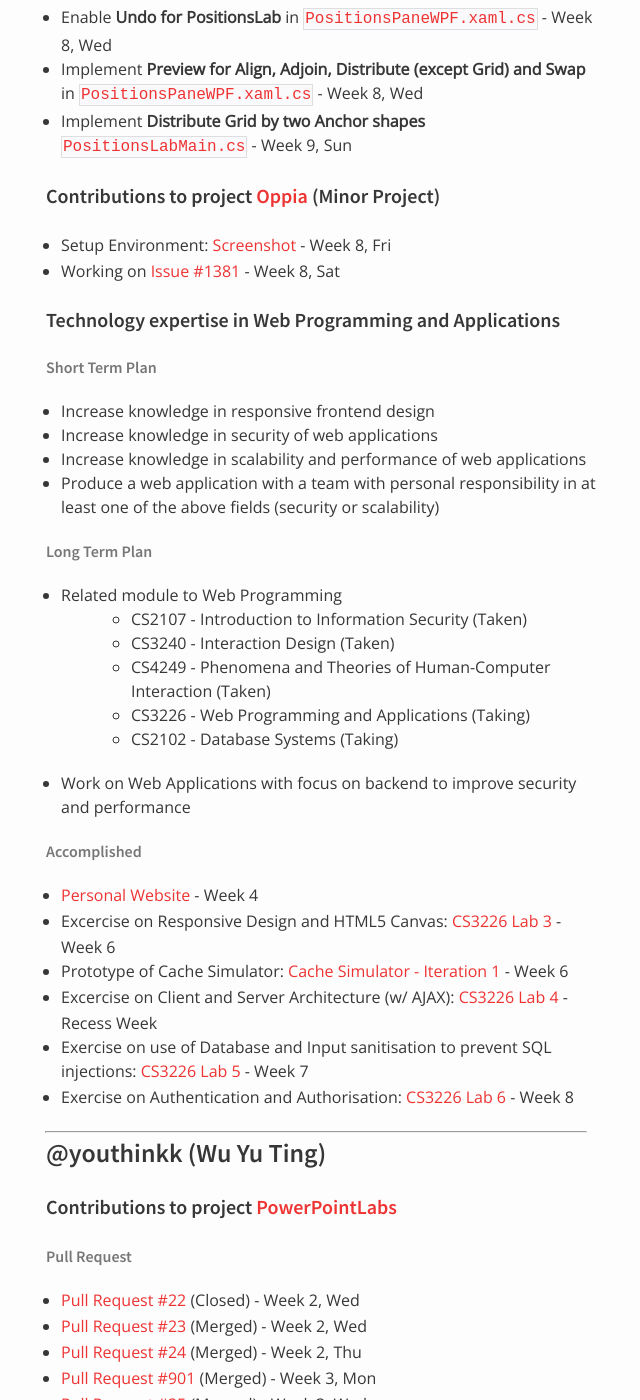
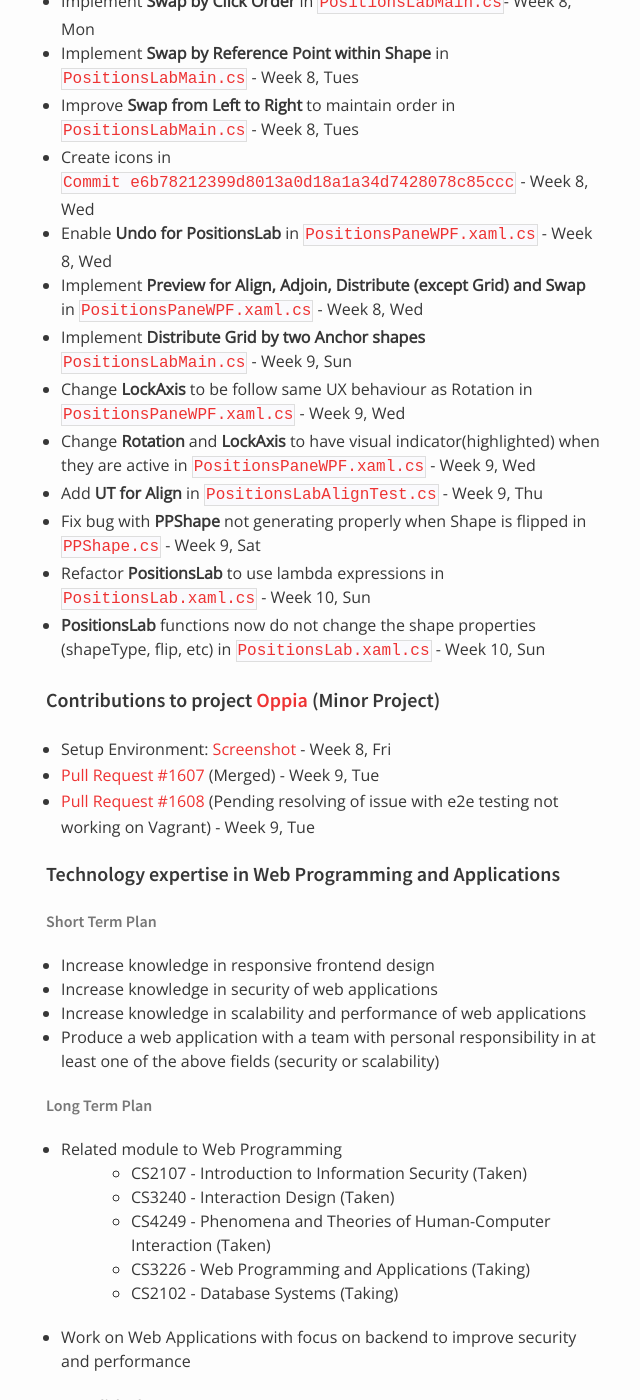
Before and after one commit to nus-oss/cs3281-AY1516S2-website, a Jekyll site: the page built from teams/powerpointlabs.md, in a window 1280 px wide and 1400 px high, scrolled down 4730 px. Shown: the whole window, without its empty margins (324-964 px from the left). Built offline with Jekyll 4.4.1, drawn with Linux system fonts in a browser that asks for light colours; some of the changed text lies outside the part shown.

Commit message:
Update PositionsLab and Oswell's update

```diff
--- a/teams/powerpointlabs.md
+++ b/teams/powerpointlabs.md
@@ -59,6 +59,11 @@
   * [x] [Swap by Reference Point](https://github.com/nus-fboa2016-PL/PowerPointLabs/issues/25) - Week 8, Thu
   * [x] [Distribute functions by two Reference Point](https://github.com/nus-fboa2016-PL/PowerPointLabs/issues/32) - Week 9, Sun
   * [x] [Implemented Powerpoint's in-built align functions](https://github.com/nus-fboa2016-PL/PowerPointLabs/issues/33) - Week 9, Sun
+  * [x] Change LockAxis to be follow same UX behaviour as Rotation - Week 9, Wed
+  * [x] Change Rotation and LockAxis to have visual indicator(highlighted) when they are active - Week 9, Wed
+  * [x] Add UT for Align - Week 9, Thu
+  * [x] Refactor PositionsLab to use lambda expressions - Week 10, Sun
+  * [x] PositionsLab functions now do not change the shape properties (shapeType, flip, etc) - Week 10, Sun
 * Groundwork for Positions Lab
   * [x] UI Mockup for Distribute along Edge, Align Vertex, Point towards/away from Shape - Week 5, Thu
   * [x] Researched and found potential solution to determining actual coordinates - Week 6, Thu
@@ -135,10 +140,17 @@
 * Enable **Undo for PositionsLab** in [`PositionsPaneWPF.xaml.cs`](https://github.com/nus-fboa2016-PL/PowerPointLabs/blob/3be5c078f66471729725ddc07f7faa624148449a/PowerPointLabs/PowerPointLabs/PositionsLab/PositionsPaneWPF.xaml.cs) - Week 8, Wed
 * Implement **Preview for Align, Adjoin, Distribute (except Grid) and Swap** in [`PositionsPaneWPF.xaml.cs`](https://github.com/nus-fboa2016-PL/PowerPointLabs/blob/d906410c8ee7490536eec30eea79714502299746/PowerPointLabs/PowerPointLabs/PositionsLab/PositionsPaneWPF.xaml) - Week 8, Wed
 * Implement **Distribute Grid by two Anchor shapes** [`PositionsLabMain.cs`](https://github.com/nus-fboa2016-PL/PowerPointLabs/blob/0ab2e5aa71bfc4db6722eebd01a28bfa5bc9af9d/PowerPointLabs/PowerPointLabs/PositionsLab/PositionsLabMain.cs) - Week 9, Sun
+* Change **LockAxis** to be follow same UX behaviour as Rotation in [`PositionsPaneWPF.xaml.cs`](https://github.com/nus-fboa2016-PL/PowerPointLabs/blob/fc91579e862220b2209638a4f800d97727c00ffb/PowerPointLabs/PowerPointLabs/PositionsLab/PositionsPaneWPF.xaml.cs) - Week 9, Wed
+* Change **Rotation** and **LockAxis** to have visual indicator(highlighted) when they are active in [`PositionsPaneWPF.xaml.cs`](https://github.com/nus-fboa2016-PL/PowerPointLabs/blob/b0c9c98a51b412b608a077c5ecd436defc767681/PowerPointLabs/PowerPointLabs/PositionsLab/PositionsPaneWPF.xaml.cs) - Week 9, Wed
+* Add **UT for Align** in [`PositionsLabAlignTest.cs`](https://github.com/nus-fboa2016-PL/PowerPointLabs/blob/faba1ecebe778d4498d1aa8732154550ff07107c/PowerPointLabs/Test/UnitTest/PositionsLab/PositionsLabAlignTest.cs) - Week 9, Thu
+* Fix bug with **PPShape** not generating properly when Shape is flipped in [`PPShape.cs`](https://github.com/nus-fboa2016-PL/PowerPointLabs/blob/39e61c98179997152b967c69a755290cd8efc9ab/PowerPointLabs/PowerPointLabs/Utils/PPShape.cs) - Week 9, Sat
+* Refactor **PositionsLab** to use lambda expressions in [`PositionsLab.xaml.cs`](https://github.com/nus-fboa2016-PL/PowerPointLabs/blob/7a43c983fd77eaff112bb4c78bc979eded96535f/PowerPointLabs/PowerPointLabs/PositionsLab/PositionsPaneWPF.xaml.cs) - Week 10, Sun
+* **PositionsLab** functions now do not change the shape properties (shapeType, flip, etc) in [`PositionsLab.xaml.cs`](https://github.com/nus-fboa2016-PL/PowerPointLabs/blob/7a43c983fd77eaff112bb4c78bc979eded96535f/PowerPointLabs/PowerPointLabs/PositionsLab/PositionsPaneWPF.xaml.cs) - Week 10, Sun
 
 #### Contributions to project [Oppia](https://www.oppia.org/) (Minor Project)
  * Setup Environment: [Screenshot](https://drive.google.com/open?id=0BzrjImOddxOKSVY4eHBEdHlQcjg) - Week 8, Fri
- * Working on [Issue #1381](https://github.com/oppia/oppia/issues/1381) - Week 8, Sat
+ * [Pull Request #1607](https://github.com/oppia/oppia/pull/1607) (Merged) - Week 9, Tue
+ * [Pull Request #1608](https://github.com/oppia/oppia/pull/1608) (Pending resolving of issue with e2e testing not working on Vagrant) - Week 9, Tue
 
 #### Technology expertise in Web Programming and Applications
 
@@ -164,6 +176,8 @@
 * Excercise on Client and Server Architecture (w/ AJAX): [CS3226 Lab 4](http://cs3226.comp.nus.edu.sg/~a0096724/lab4/) - Recess Week
 * Exercise on use of Database and Input sanitisation to prevent SQL injections: [CS3226 Lab 5](http://cs3226.comp.nus.edu.sg/~a0096724/lab5/) - Week 7
 * Exercise on Authentication and Authorisation: [CS3226 Lab 6](http://cs3226.comp.nus.edu.sg/~a0096724/lab6/) - Week 8
+* Prototype of Cache Simulator: [Cache Simulator - Iteration 2](http://oswellchan.github.io/CacheSimulator/) - Week 9
+* [Blog Post on SEO](https://medium.com/@oswellchan/search-engine-optimization-how-site-architecture-affects-seo-8e1815a34752#.td99u8jp9) - Week 10
 
 ---
 
```
